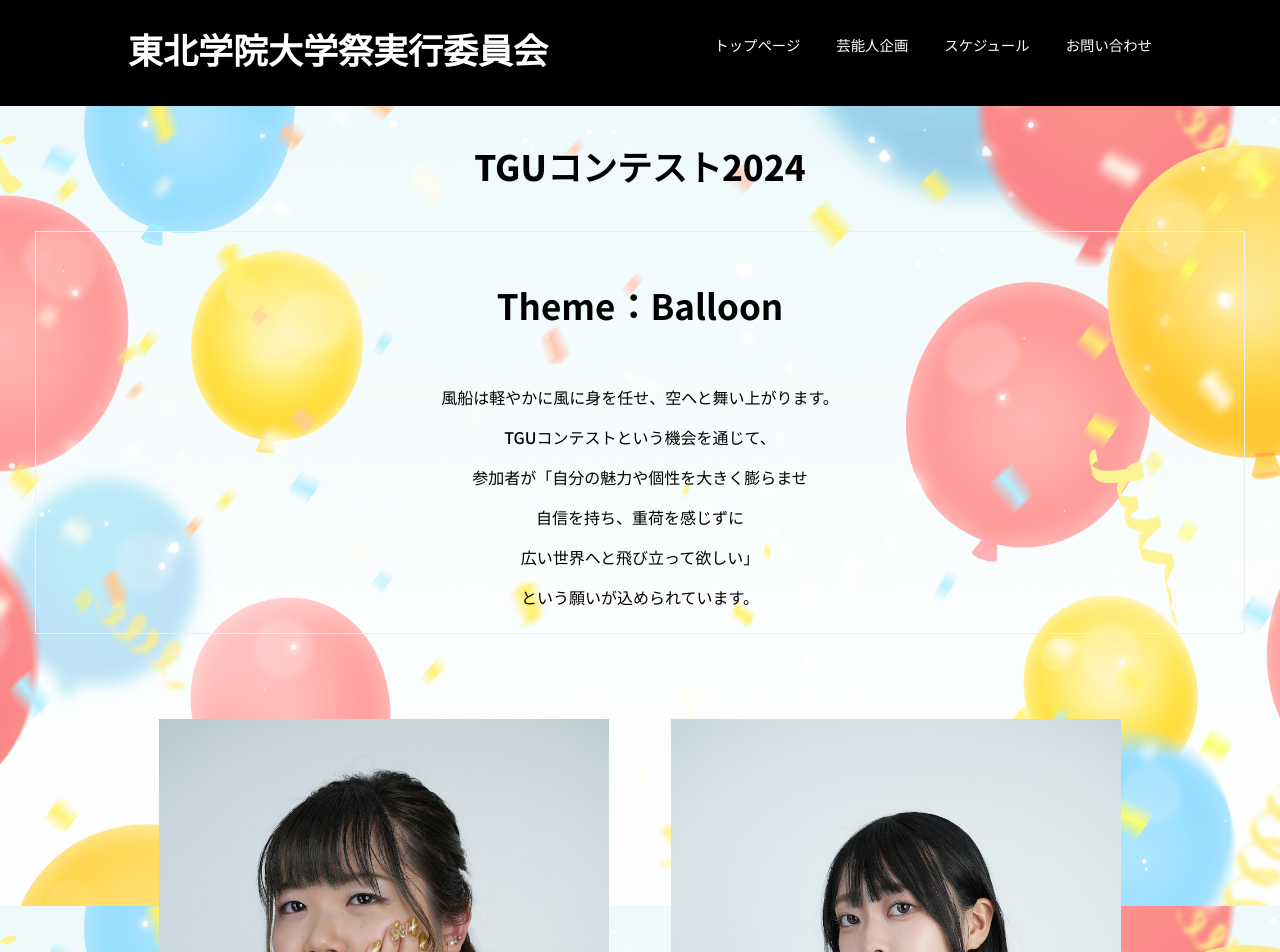
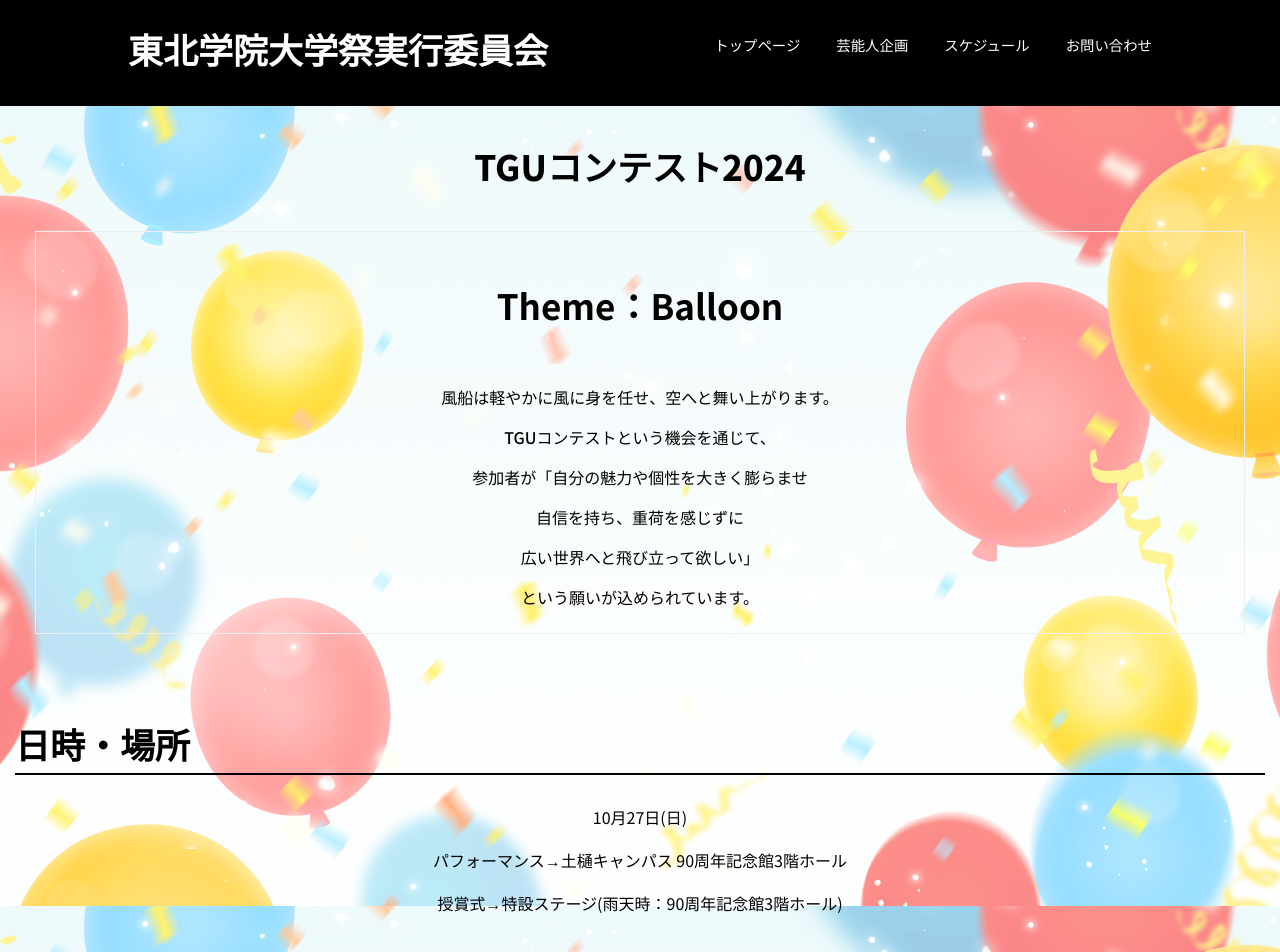
Before and after one commit to nobekawashuto/2024TGUFES, a Next.js app in the folder tgufes/: page /tgcon in a window 1280 px wide. Shown: the top 952 px of the page. Built offline with nearby package versions, Linux system fonts and the light colour scheme; a web font is replaced by a local one.

Commit message:
TGコンテストの日時場所を追加しました

```diff
--- a/tgufes/src/pages/tgcon.tsx
+++ b/tgufes/src/pages/tgcon.tsx
@@ -59,15 +59,17 @@ export default function Home() {
                         </div>
                     </ScrollRevealContainer>
                 </div>
-                {/* <ScrollRevealContainer>
-                    <div>
-                        <p>日時：10月27日(日)</p>
-                        <p>場所：パフォーマンス→土樋キャンパス 90周年記念館3階ホール</p>
-                        <p>　　　授賞式→特設ステージ(雨天時：90周年記念館3階ホール)</p>
+                <ScrollRevealContainer>
+                    <div className="tgcon-date txt">
+                        <h2 className="tgcon-date-title">日時・場所</h2>
+                        <div className="tgcon-date-deil">
+                            <p>10月27日(日)</p>
+                            <p className="themedeil">パフォーマンス→土樋キャンパス 90周年記念館3階ホール</p>
+                            <p className="themedeil">授賞式→特設ステージ(雨天時：90周年記念館3階ホール)</p>
+                        </div>
 
                     </div>
-
-                </ScrollRevealContainer> */}
+                </ScrollRevealContainer>
                 <ScrollRevealContainer>
                     <div>
                         <div className="personContainer">
--- a/tgufes/src/styles/globals.css
+++ b/tgufes/src/styles/globals.css
@@ -389,6 +389,20 @@ footer p {
   line-height: 2.5;
 }
 
+.tgcon-date{
+  padding: 15px;
+  margin-bottom: 100px;
+}
+
+.tgcon-date-title{
+  border-bottom: 2px solid black;
+}
+
+.tgcon-date-deil{
+  text-align: center;
+}
+
+
 .personbox{
   text-align: center;
   width: 40%;
```
